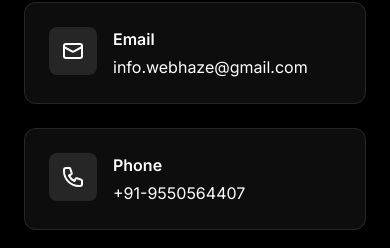
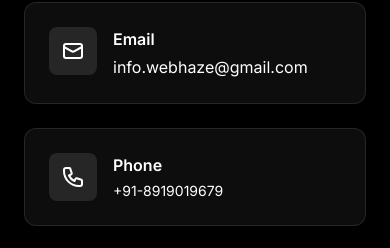
Before and after one commit to MhasnainGIT/WebHaze, a React (Vite) app in the folder client/: page /contact in a window 390 px wide. Shown: the part 1228-1476 px from the top of the page. Built offline with nearby package versions, Linux system fonts and the light colour scheme.

Commit message:
Update phone number display in Contact page

```diff
--- a/client/src/pages/Contact.jsx
+++ b/client/src/pages/Contact.jsx
@@ -210,8 +210,8 @@ const Contact = () => {
                 </div>
                 <div>
                   <h3 className="font-semibold mb-1">Phone</h3>
-                  <p className="text-gray-400">+91-9550564407</p>
-                  {/* <p className="text-gray-400 text-sm">+91-8919019679</p> */}
+                  {/* <p className="text-gray-400">+91-9550564407</p> */}
+                  <p className="text-gray-400 text-sm">+91-8919019679</p>
                 </div>
               </motion.div>
 
```
